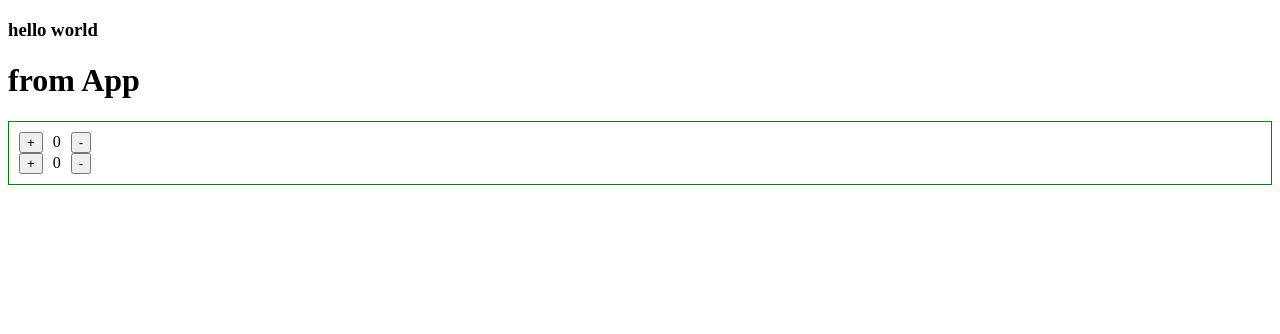
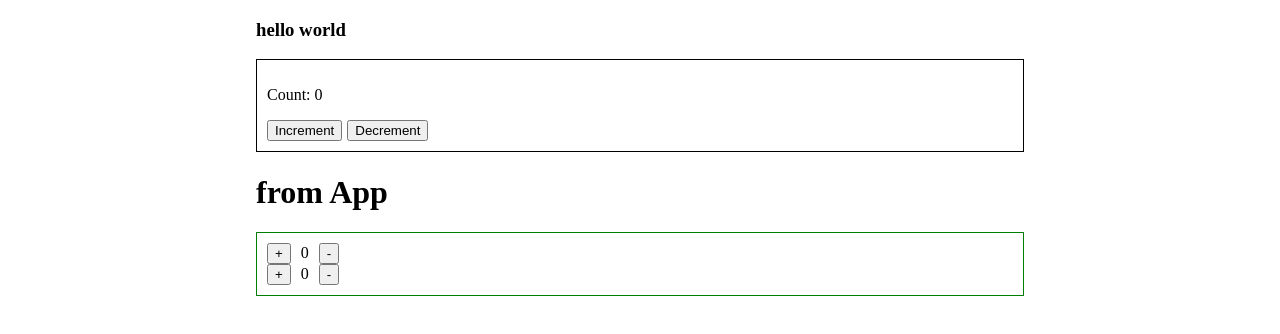
Before and after one commit to vaakian/webpack, a React app: page / in a window 1280 px wide. Shown: the top 334 px of the page. Built offline with nearby package versions, Linux system fonts and the light colour scheme.

Commit message:
feat: implement `styleLoader`

```diff
--- /dev/null
+++ b/src/App.css
@@ -0,0 +1,4 @@
+body {
+    max-width: 768px;
+    margin: 0 auto;
+}
--- a/src/App.tsx
+++ b/src/App.tsx
@@ -1,9 +1,11 @@
 import Card from "./components/Card";
-
+import Counter from "./components/Counter";
+import './App.css';
 export default function App() {
   return (
     <div>
       <h3>hello world</h3>
+      <Counter />
       <Card title="from App" />
     </div>
   )
--- /dev/null
+++ b/src/components/Counter.tsx
@@ -0,0 +1,15 @@
+import { useState } from 'react';
+
+export default function Counter() {
+  const [count, setCount] = useState(0);
+
+  return (
+    <div style={{ border: '1px solid', padding: 10 }}>
+      <p>Count: {count}</p>
+      <div style={{ display: 'flex', gap: 5 }}>
+        <button onClick={() => setCount(count + 1)}>Increment</button>
+        <button onClick={() => setCount(count - 1)}>Decrement</button>
+      </div>
+    </div>
+  );
+}
--- a/webpack.config.js
+++ b/webpack.config.js
@@ -20,7 +20,7 @@ module.exports = {
 
   // suffix auto resolve
   resolve: {
-    extensions: ['.ts', '.tsx', '.js'],
+    extensions: ['.ts', '.tsx', '.js', '.css'],
   },
 
   // my ts loader
@@ -30,6 +30,10 @@ module.exports = {
         test: /\.tsx?/i,
         use: ['./loaders/tsLoader.js'],
       },
+      {
+        test: /\.css$/i,
+        use: ['./loaders/styleLoader.js'],
+      },
     ],
   },
   mode: process.env.NODE_ENV === 'production' ? 'production' : 'development',
```
Also changed, not shown: loaders/styleLoader.js (added, +8 -0 lines), 1 other file (tests, documents, lock files or other folders).
